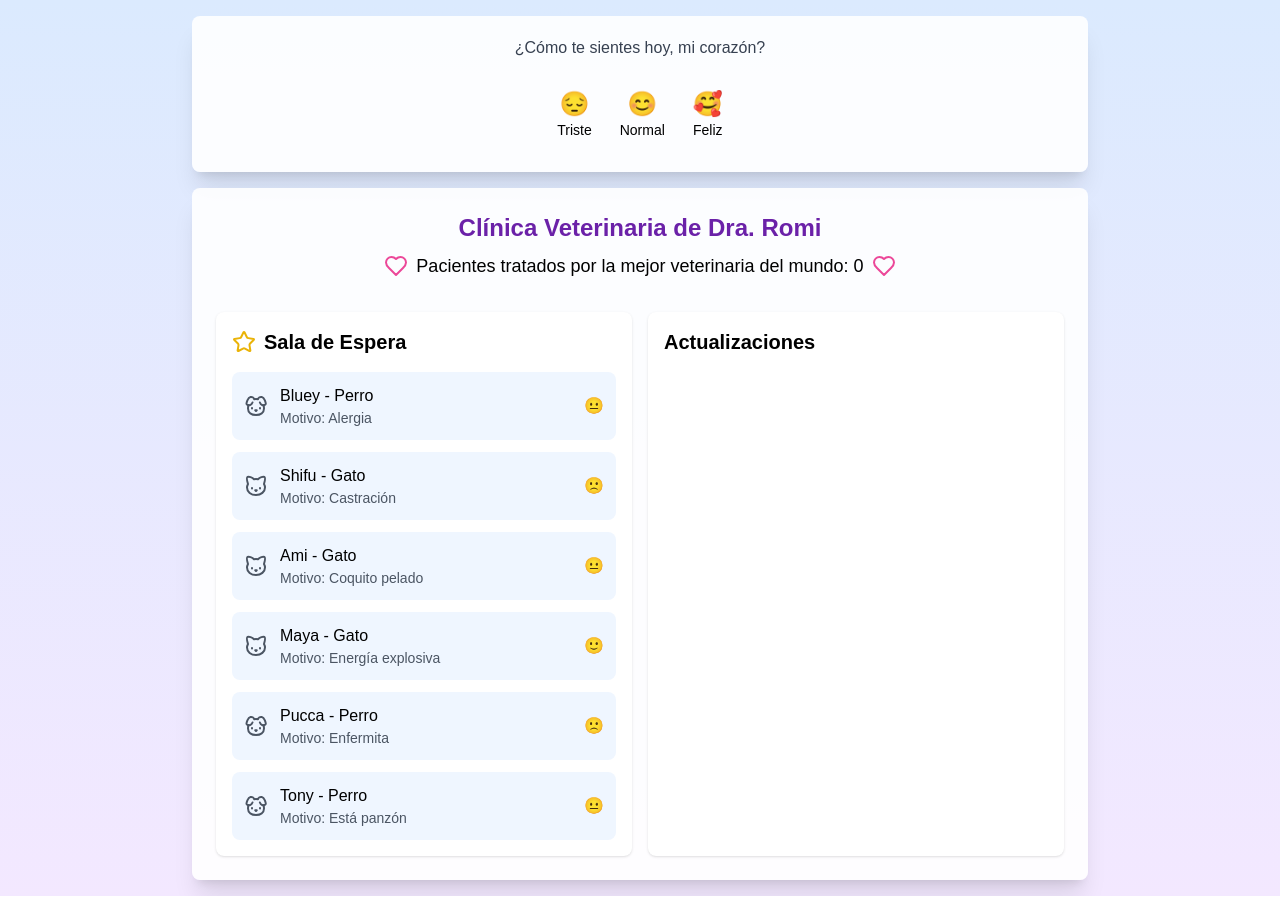
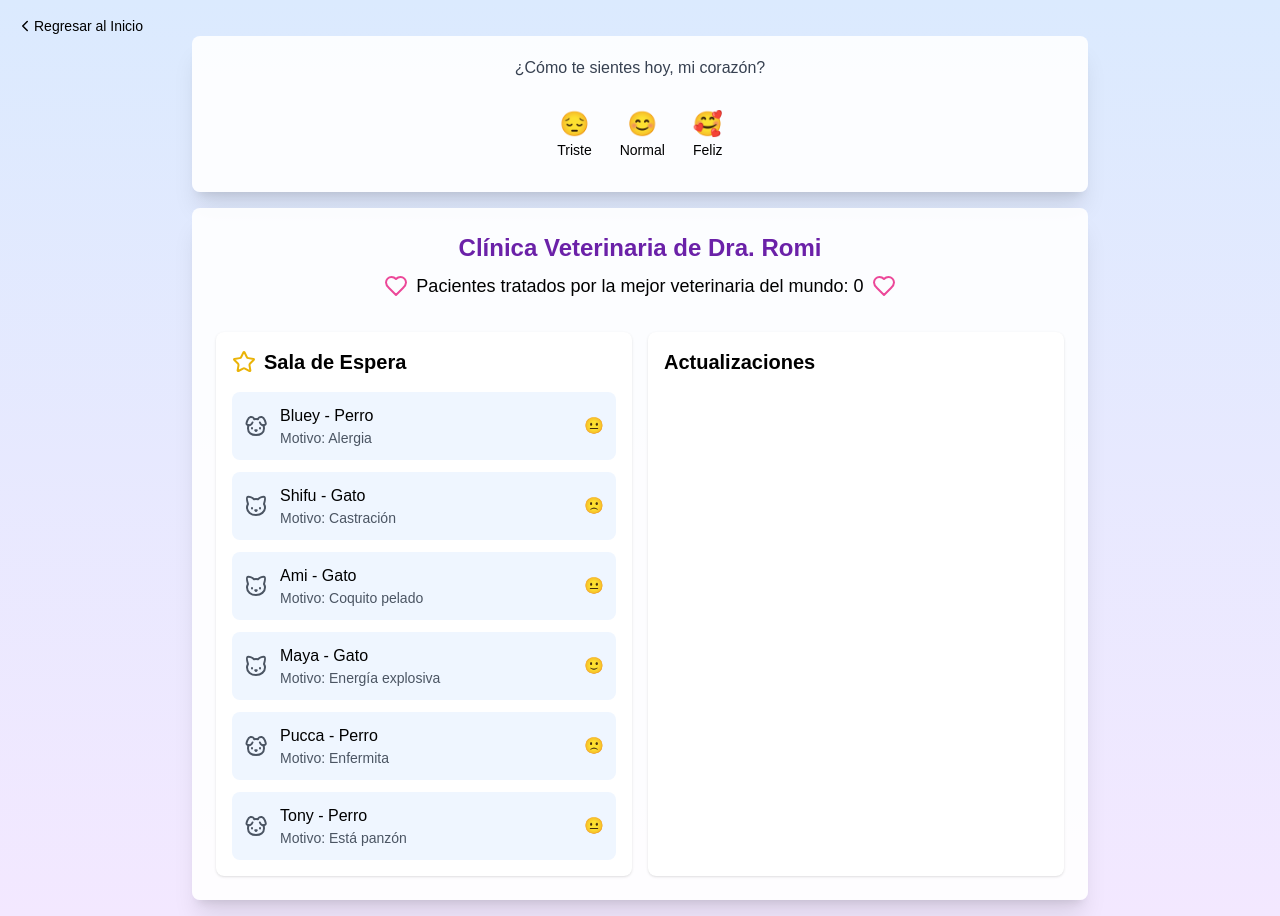
Before and after one commit to RickJo95/romi, a Next.js app: page /consultorio in a window 1280 px wide. Built offline with nearby package versions, Linux system fonts and the light colour scheme.

Commit message:
updated link

```diff
--- a/app/consultorio/page.tsx
+++ b/app/consultorio/page.tsx
@@ -9,10 +9,12 @@ import {
   Stethoscope,
   Timer,
   Trophy,
+  ChevronLeft,
 } from "lucide-react";
 import ExplorationGame from "./components/ExplorationGame";
 import { moodStates } from "./constants/moodStates";
 import { MoodLevel } from "./types";
+import Link from "next/link";
 
 interface Achievement {
   id: string;
@@ -241,6 +243,7 @@ const VetClinicGame: React.FC = () => {
     <div
       className={`min-h-screen bg-gradient-to-b ${moodStates[currentMood].background} transition-colors duration-500 p-4`}
     >
+      <Link href="/" className="dark:text-gray-300 text-sm flex flex-row items-center hover:underline underline-offset-4"><ChevronLeft size={18}/> Regresar al Inicio</Link>
       <div className="max-w-4xl mx-auto">
         <div className="bg-white/90 dark:bg-slate-900 dark:text-gray-200 rounded-lg shadow-xl p-5 mb-4">
           <p className="text-center mb-4 text-gray-700 dark:text-gray-300">
```
